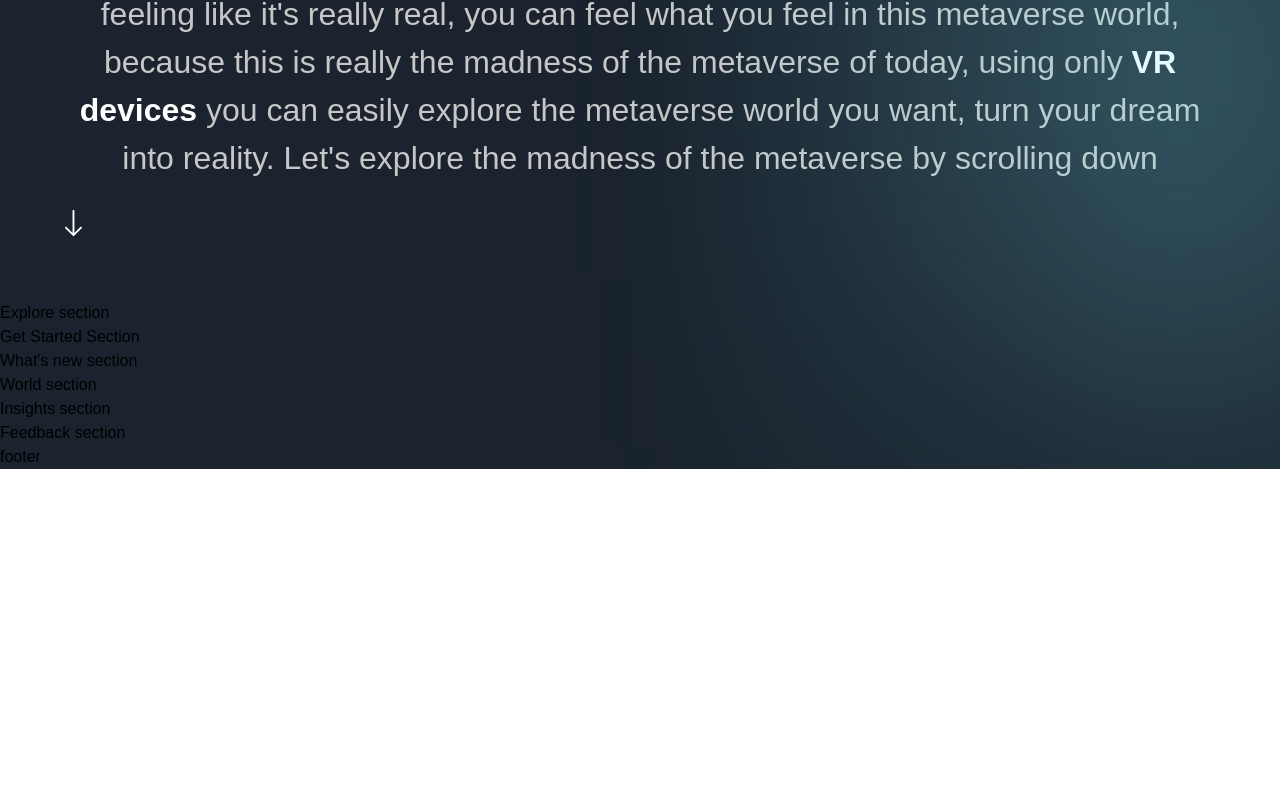
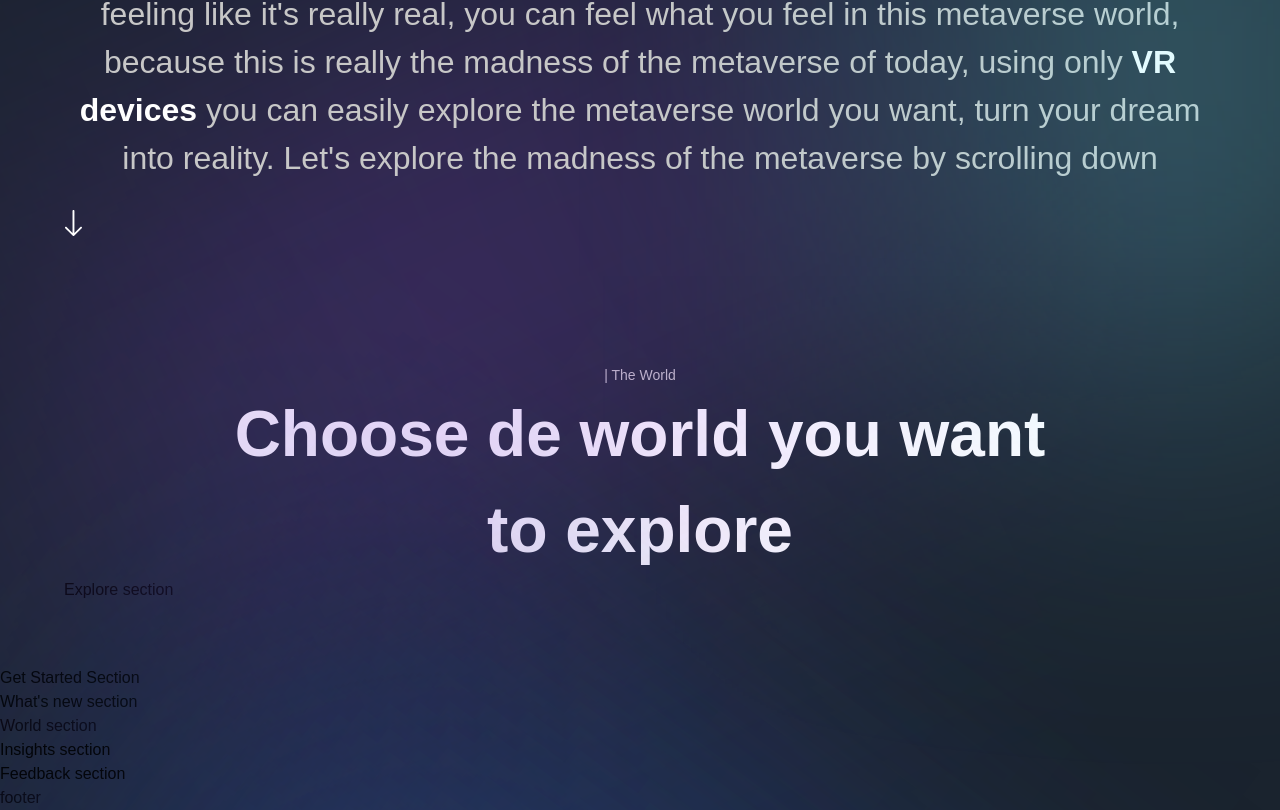
Before and after one commit to JacqueKajiya/motion-landingpage, a Next.js app: page / in a window 1280 px wide. Shown: the part 1255-2065 px from the top of the page. Before the commit the page ends 1724 px from the top, so only its background shows below. Built offline with nearby package versions, Linux system fonts and the light colour scheme; a web font is replaced by a local one.

Commit message:
feat: added titleText component

```diff
--- a/app/page.js
+++ b/app/page.js
@@ -5,13 +5,22 @@
   <div className="bg-primary-black overflow-hidden">
     <Navbar />
     <Hero />
+    <div className="relative">
       <About />
+      <div className="gradient-03 z-0" />
       <Explore />
+    </div>
+    <div className="relative">
       <GetStarted />
+      <div className="gradient-04 z-0" />
       <WhatsNew />
+    </div>
     <World />
+    <div className="relative">
       <Insights />
+      <div className="gradient-04 z-0" />
       <Feedback />
+    </div>
     <Footer />
   </div>
 );
--- a/components/CustomTexts.jsx
+++ b/components/CustomTexts.jsx
@@ -17,5 +17,11 @@
 );
 
 export const TitleText = ({ title, textStyles }) => (
-  <h2>Title Text</h2>
+  <motion.h2 variants={{ textVariant2 }}
+    initial="hidden"
+    whileInView="show"
+    className={`mt-8px] font-bold md:text-[64px] text-[40px] text-white ${textStyles}`}
+  >
+    {title}
+  </motion.h2>
 );
--- a/sections/Explore.jsx
+++ b/sections/Explore.jsx
@@ -1,7 +1,27 @@
 'use client';
 
+import { useState } from 'react';
+import { motion } from 'framer-motion';
+import { ExploreCard, TitleText, TypingText } from '../components';
+
+import styles from '../styles';
+import { staggerContainer } from '../utils/motion';
+
+import { exploreWorlds } from '../constants';
+
 const Explore = () => (
-  <section>
+  <section className={`${styles.paddings}`} id="explore">
+    <motion.div
+      variants={staggerContainer}
+      initial="hidden"
+      whileInView="show"
+      viewport={{ once: false, amount: 0.25 }}
+      className={`${styles.innerWidth} mx-auto flex flex-col}`}
+    />
+    <TypingText title="| The World"
+      textStyles="text-center"
+    />
+    <TitleText title={<>Choose de world you want <br className="md:block hidden" /> to explore </>} textStyles="text-center" />
     Explore section
   </section>
 );
```
Lines whose indentation alone changed are shown as unchanged.
